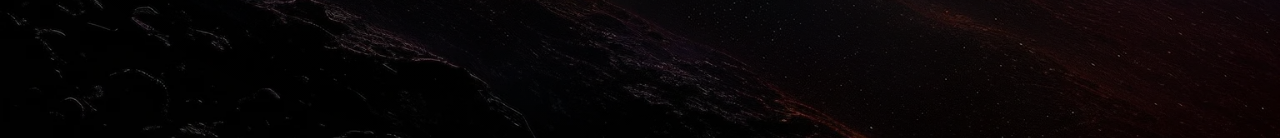
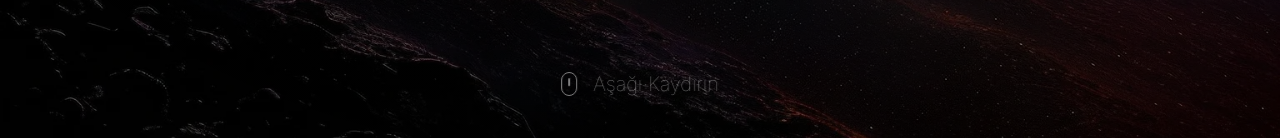
Before and after one commit to eozveri07/fenrio, a Next.js app: page /en/preview/hero in a window 1280 px wide. Shown: the part 662-800 px from the top of the page. Built offline with nearby package versions, Linux system fonts and the light colour scheme.

Commit message:
feat: add ScrollDown component to Hero for improved user navigation and engagement

```diff
--- a/components/Hero/index.tsx
+++ b/components/Hero/index.tsx
@@ -1,5 +1,6 @@
 import AnimatedLogo from "./animated-logo";
 import Image from "next/image";
+import ScrollDown from "./scroll-down";
 
 export default function Hero() {
   return (
@@ -17,6 +18,7 @@ export default function Hero() {
         <div className="absolute inset-0 pointer-events-none bg-[radial-gradient(ellipse_at_center,transparent_0%,transparent_0%,rgba(0,0,0,0.8)_0%,rgba(0,0,0,0.4)_100%)]" />
       </div>
       <AnimatedLogo />
+      <ScrollDown />
     </div>
   );
 }
--- /dev/null
+++ b/components/Hero/scroll-down.tsx
@@ -0,0 +1,19 @@
+import { Inter } from "next/font/google";
+
+const inter = Inter({
+  subsets: ["latin"],
+  weight: ["100", "200", "300", "400", "500", "600", "700", "800", "900"],
+});
+
+export default function ScrollDown() {
+  return (
+    <div className="fixed bottom-10 left-1/2 -translate-x-1/2 flex items-center justify-center gap-4 opacity-50">
+      <div className="h-6 w-4 flex items-center justify-center border border-white rounded-full p-1">
+        <div className="h-2 w-[2px] bg-white rounded-full animate-bounce" />
+      </div>
+      <span className={`text-white text-xl font-thin ${inter.className}`}>
+        Aşağı Kaydırın
+      </span>
+    </div>
+  );
+}
```
